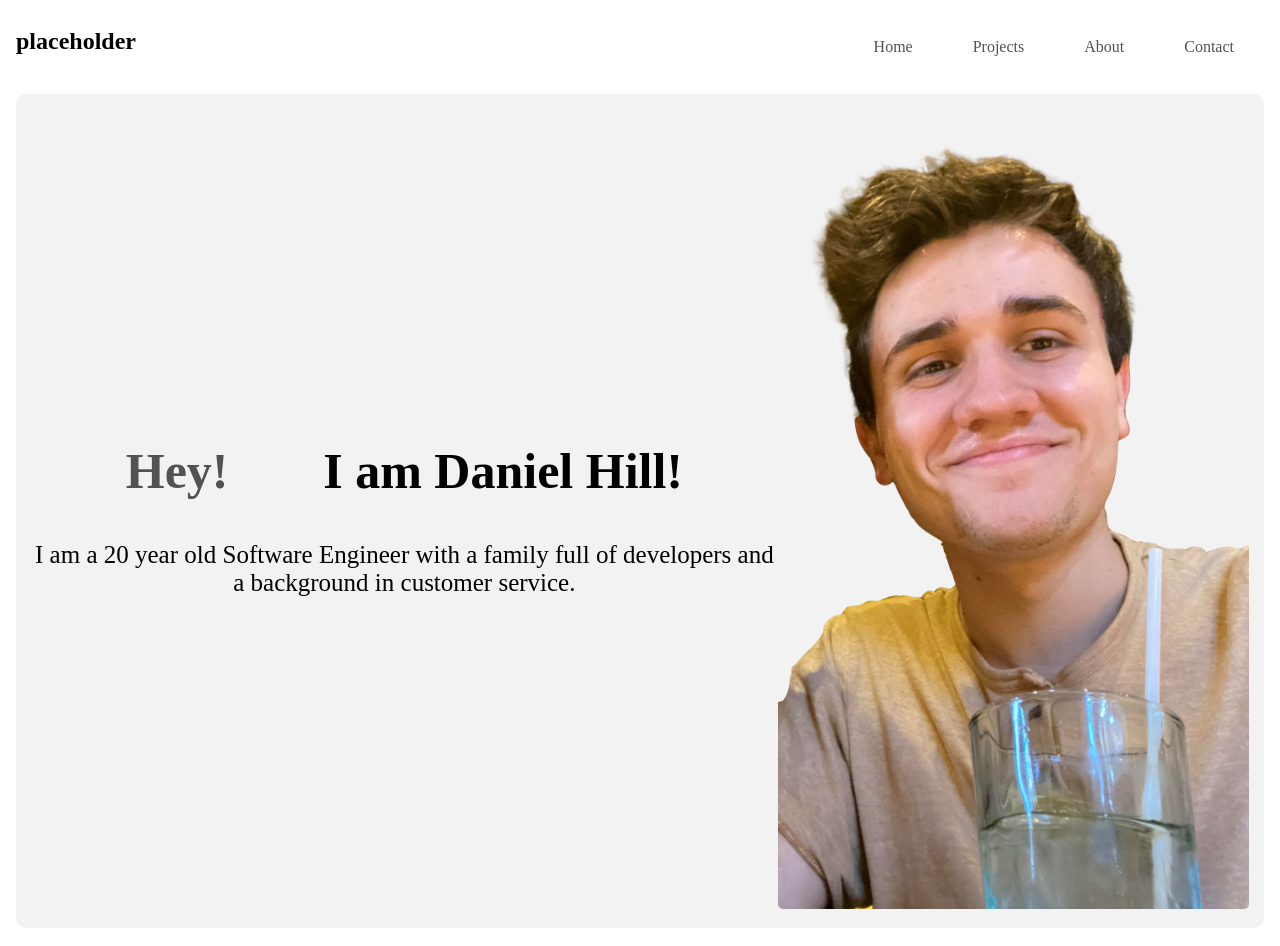
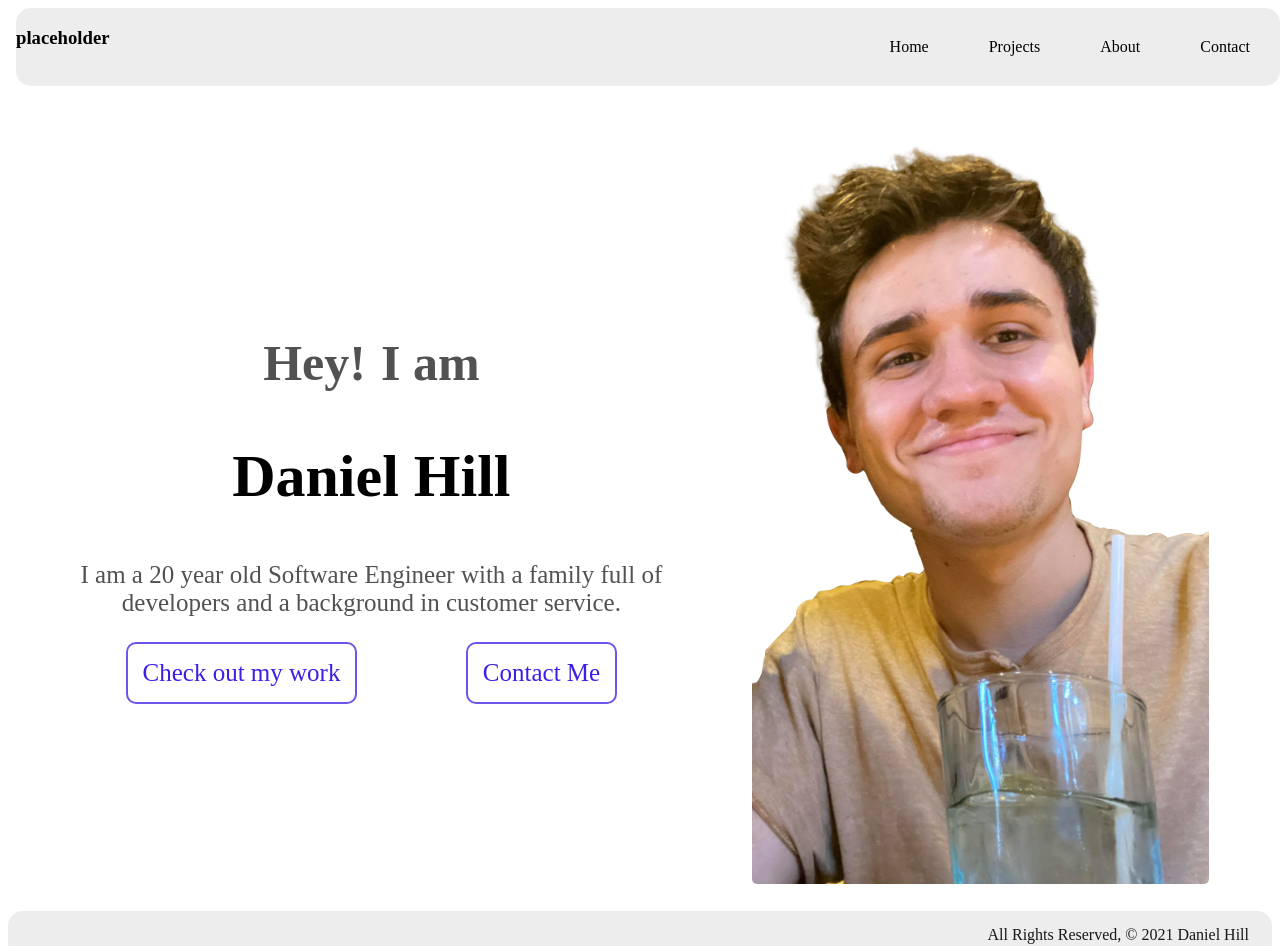
Before and after one commit to MrGoodSir/Portfolio-Frontend, a React (Create React App) app: page / in a window 1280 px wide. Shown: the top 946 px of the page. Built offline with nearby package versions, Linux system fonts and the light colour scheme; no server answers.

Commit message:
styled home and projects page

```diff
--- a/src/App.js
+++ b/src/App.js
@@ -1,13 +1,15 @@
 import "./App.css";
 import Header from "./components/Header";
 import Main from "./components/Main";
+import Bottom from "./components/Bottom";
 
 function App() {
   return (
-    <div className="App">
-      <Header />
-      <Main />
-    </div>
+      <div className="App">
+        <Header />
+        <Main />
+        <Bottom />
+      </div>
   );
 }
 
--- /dev/null
+++ b/src/components/Bottom.js
@@ -0,0 +1,9 @@
+function Bottom() {
+  return (
+    <div className="bottomNav">
+      <div className="bottomNavWords">All Rights Reserved, &copy; 2021 Daniel Hill &nbsp;</div>
+    </div>
+  );
+}
+
+export default Bottom;
--- a/src/components/Header.js
+++ b/src/components/Header.js
@@ -3,6 +3,7 @@ import { Link } from "react-router-dom";
 function Header(props) {
   return (
     <body className="nav">
+      <section className="navBar">
         <nav className="navBarLeft">
           <h1>placeholder</h1>
         </nav>
@@ -40,6 +41,7 @@ function Header(props) {
             </Link>
           </div>
         </nav>
+      </section>
     </body>
   );
 }
--- a/src/components/Main.js
+++ b/src/components/Main.js
@@ -23,7 +23,7 @@ function Main(props) {
     <main>
       <Switch>
         <Route exact path="/">
-            <Home />
+          <Home />
         </Route>
         <Route exact path="/projects">
           <Index projects={projects} />
--- a/src/pages/Home.js
+++ b/src/pages/Home.js
@@ -1,18 +1,30 @@
+import { Link } from "react-router-dom";
+
 function Home() {
   return (
     <body className="homePageBody">
       <section className="homePageRight">
-        <h1 className="homeH1"><div className="homeHey">Hey!</div> I am Daniel Hill!</h1>
-        <p>
+        <h1 className="homeH1">
+          <div className="homeHey">Hey! </div>I am
+        </h1>
+        <h1 className="homeName">Daniel Hill</h1>
+        <p className="homePageP">
           I am a 20 year old Software Engineer with a family full of developers
           and a background in customer service.
         </p>
+        <div className="homePageRightButtons">
+          <Link className="homePageProjectsLink" to="/projects">
+            Check out my work
+          </Link>
+          <Link className="homePageContactLink" to="/contact">
+            Contact Me
+          </Link>
+        </div>
       </section>
 
       <section className="homePageLeft">
-          <img className="profilePicture" src="/images/pic.png" alt="" />
+        <img className="profilePicture" src="/images/pic.png" alt="" />
       </section>
-
     </body>
   );
 }
--- a/src/pages/Index.js
+++ b/src/pages/Index.js
@@ -11,13 +11,21 @@ function Index(props) {
 
   const loaded = () => {
     return props.projects.map((project) => (
-      <div key={project._id} className="projectsList">
-        <Link to={project.URL}>
-          <h1>{project.name}</h1>
-        </Link>
-
-        <img src={project.image} alt={project.name} />
-        <h3>{project.description}</h3>
+      <div key={project._id} className="projectList">
+        <div className="projectListLeft">
+          <img src={project.image} alt={project.name} />
+        </div>
+        <div className="projectListRight">
+          <div className="projectListRightTop">
+            <h1>{project.name}</h1>
+            <h3>{project.description}</h3>
+          </div>
+          <div className="projectListRightBottom">
+            <a className="projectLink" href={project.URL} target="_blank">
+              Check it out
+            </a>
+          </div>
+        </div>
       </div>
     ));
   };
@@ -27,11 +35,9 @@ function Index(props) {
   };
 
   return (
-    <section>
+    <section className="indexSection">
       <h1 className="indexH1">My Projects</h1>
-      <div className="projectCard">
-        {props.projects ? loaded() : loading()}
-      </div>
+      {props.projects ? loaded() : loading()}
     </section>
   );
 }
--- a/src/styles.css
+++ b/src/styles.css
@@ -1,8 +1,29 @@
+
+html {
+    background-color: rgb(255, 255, 255, 1);
+    background-size: cover;
+    min-height: 100%;
+    min-width: 1024px;
+    width: 100%;
+    height: auto;
+    top: 0;
+    left: 0;
+}
+
+
 /* ///////////////////////////////
 // Nav Bar
 //////////////////////////////// */
 
 .nav {
+    background-color: rgba(82, 82, 82, 0.1);
+    border-radius: 15px;
+    top: 0;
+    left: 0;
+    width: 100%;
+}
+
+.navBar {
     display: flex;
     justify-content: space-between;
 }
@@ -24,11 +45,31 @@
 .navButton {
     padding: 10px;
     border-radius: 10px;
-    color: rgb(82, 82, 82);
+    color: rgb(0, 0, 0);
 }
 
 .navButton:hover {
-    background-color: rgba(13, 30, 128, 0.5);
+    background-color: rgba(0, 0, 0, 0.1);
+}
+
+/* ///////////////////////////////
+// Bottom Nav
+//////////////////////////////// */
+
+.bottomNav {
+    background-color: rgba(82, 82, 82, 0.1);
+    border-radius: 15px;
+    bottom: 0;
+    left: 0;
+    position: static;
+    width: 100%;
+}
+
+.bottomNavWords {
+    display: flex;
+    justify-content: flex-end;
+    color: rgba(0, 0, 0, 0.9);
+    padding: 15px
 }
 
 /* ///////////////////////////////
@@ -37,34 +78,80 @@
 
 .homeH1 {
     font-size: 50px;
+    color: rgb(82, 82, 82);
     display: flex;
-    justify-content: space-evenly;
+    justify-content: center;
 }
 
 .homeHey {
     color: rgb(82, 82, 82);
+    margin-right: 15px;
+}
+
+.homeName {
+    font-size: 60px;
+}
+
+.homePageP {
+    color: rgb(82, 82, 82);
+}
+
+.homePageRightButtons {
+    display: flex;
+    justify-content: space-around;
+}
+
+.homePageProjectsLink {
+    color: rgb(60, 30, 228);
+    text-decoration: none;
+    border-radius: 10px;
+    border: 2px solid rgba(71, 44, 230, 0.8);
+    padding: 15px;
+}
+
+.homePageContactLink {
+    color: rgb(60, 30, 228);
+    text-decoration: none;
+    border-radius: 10px;
+    border: 2px solid rgba(71, 44, 230, 0.8);
+    padding: 15px;
+}
+
+.homePageContactLink:hover {
+    border: 2px solid black;
+    color: black;
+    padding: 15px;
+    border-radius: 10px;
+}
+
+.homePageProjectsLink:hover {
+    border: 2px solid black;
+    color: black;
+    padding: 15px;
+    border-radius: 10px;
 }
 
 .profilePicture {
-    max-height: 800px;
+    max-height: 775px;
     border-radius: 5px;
-}
-
-html {
-    min-width: 100%;
 }
 
 .homePageBody {
     display: flex;
-    justify-content: space-evenly;
+    justify-content: space-around;
     align-items: center;
-    background-color: rgb(0, 0, 0, .05);
     padding: 15px;
     border-radius: 10px;
 }
 
 .homePageRight {
     font-size: 25px;
+    text-align: center;
+    max-width: 600px;
+}
+
+@keyframes slideIn {
+
 }
 
 /* ///////////////////////////////
@@ -75,17 +162,60 @@ html {
 // Projects Page
 //////////////////////////////// */
 
+.indexSection {
+    margin: 20px;
+    padding: 5px;
+    border-radius: 10px;
+}
+
 img {
-    max-width: 1200px;
+    max-width: 1000px;
 }
 
 .indexH1 {
-    font-size: 50px;
+    font-size: 70px;
+    text-align: center;
 }
 
-.projectCard {
-    background-color: rgb(0, 0, 0, .2);
+.projectList {
+    background-color: rgb(0, 0, 0, .1);
+    display: flex;
+    justify-content: space-between;
+    padding: 50px;
+    margin: 20px;
+    border-radius: 10px;
 }
+
+.projectListRight {
+    display: flex;
+    flex-direction: column;
+    align-content: flex-end;
+    justify-content: space-around;
+    text-align: center;
+    max-width: 35%;
+}
+
+.projectLink {
+    text-decoration: none;
+    color: black;
+    font-size: 30px;
+    background-color: rgb(82, 82, 82, .3);
+    padding: 15px;
+    border-radius: 10px;
+}
+
+.projectLink:hover {
+    text-decoration: none;
+    color: black;
+    font-size: 30px;
+    background-color: rgb(82, 82, 82, .5);
+    padding: 15px;
+    border-radius: 10px;
+}
+
+
+
+
 
 
 
```
